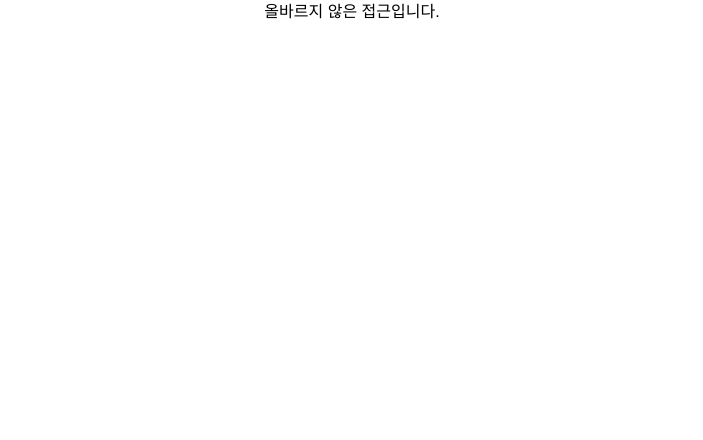
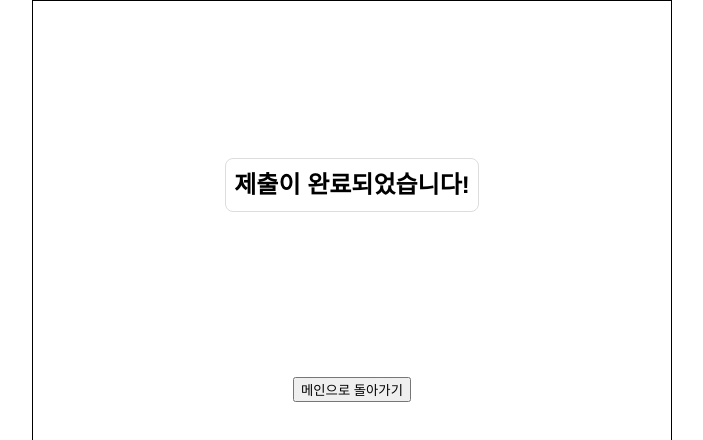
Before and after one commit to WPO-Team-01/wanted-codestates-project-1-7, a React (Create React App) app: page /submitted/1 in a window 1280 px wide. Shown: the top 440 px of the page, without its empty margins (288-991 px from the left). Built offline with nearby package versions, Linux system fonts and the light colour scheme; the HTML template or start-up script is replaced by a standard one.

Commit message:
add: Notfound, Submitted 페이지 추가

```diff
--- a/src/App.js
+++ b/src/App.js
@@ -1,6 +1,6 @@
 import "./App.css";
 import { BrowserRouter, Routes, Route } from "react-router-dom";
-import { MainPage, NotFoundPage, ResultPage } from "@/pages";
+import { MainPage, NotFoundPage, ResultPage, SubmittedePage } from "@/pages";
 import GlobalStyle from "@/styles/GlobalStyle";
 import { Container } from "@/styles/Container";
 
@@ -12,6 +12,7 @@ function App() {
         <Routes>
           <Route path="/" element={<MainPage />}></Route>
           <Route path="/result/:id" element={<ResultPage />}></Route>
+          <Route path="/submitted/:id" element={<SubmittedePage />}></Route>
           <Route path="/*" element={<NotFoundPage />}></Route>
         </Routes>
       </BrowserRouter>
--- a/src/pages/NotFoundPage/NotFoundPage.js
+++ b/src/pages/NotFoundPage/NotFoundPage.js
@@ -1,7 +1,47 @@
 import React from "react";
+import styled from "styled-components";
+
+const Container = styled.div`
+  display: flex;
+  flex-direction: column;
+  align-items: center;
+  justify-content: space-evenly;
+  gap: 1rem;
+  border: 1px solid #000;
+  width: 100%;
+  min-height: 70vh;
+  padding: 0.5rem;
+`;
+
+const MessageBox = styled.div`
+  font-size: 1.5rem;
+  font-weight: 700;
+  border: 1px solid #ddd;
+  border-radius: 8px;
+  padding: 0.5rem;
+  text-align: center;
+  width: fit-content;
+`;
+
+const BtnBox = styled.div`
+  display: flex;
+  justify-content: center;
+  align-items: center;
+`;
+
+const Btn = styled.button`
+  cursor: pointer;
+`;
 
 const NotFound = () => {
-  return <div>올바르지 않은 접근입니다.</div>;
+  return (
+    <Container>
+      <MessageBox>올바르지 않은 접근입니다.</MessageBox>
+      <BtnBox>
+        <Btn>메인으로 돌아가기</Btn>
+      </BtnBox>
+    </Container>
+  );
 };
 
 export default NotFound;
--- a/src/pages/SubmittedePage/SubmittedePage.js
+++ b/src/pages/SubmittedePage/SubmittedePage.js
@@ -1,7 +1,47 @@
 import React from "react";
+import styled from "styled-components";
+
+const Container = styled.div`
+  display: flex;
+  flex-direction: column;
+  align-items: center;
+  justify-content: space-evenly;
+  gap: 1rem;
+  border: 1px solid #000;
+  width: 100%;
+  min-height: 70vh;
+  padding: 0.5rem;
+`;
+
+const MessageBox = styled.div`
+  font-size: 1.5rem;
+  font-weight: 700;
+  border: 1px solid #ddd;
+  border-radius: 8px;
+  padding: 0.5rem;
+  text-align: center;
+  width: fit-content;
+`;
+
+const BtnBox = styled.div`
+  display: flex;
+  justify-content: center;
+  align-items: center;
+`;
+
+const Btn = styled.button`
+  cursor: pointer;
+`;
 
 const SubmittedePage = () => {
-  return <div>제출이 완료되었습니다!</div>;
+  return (
+    <Container>
+      <MessageBox>제출이 완료되었습니다!</MessageBox>
+      <BtnBox>
+        <Btn>메인으로 돌아가기</Btn>
+      </BtnBox>
+    </Container>
+  );
 };
 
 export default SubmittedePage;
```
